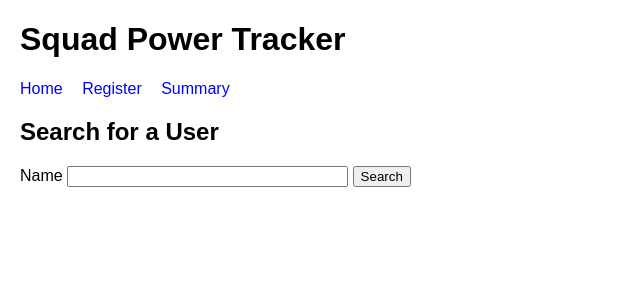
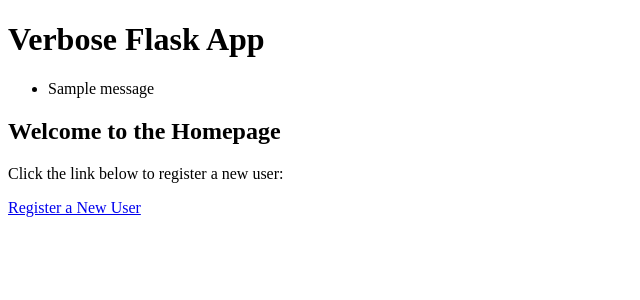
Before and after one commit to gblydenburgh/squadpower, a Flask app: template templates/index.html in a window 1280 px wide. Shown: the top 300 px of the page, without its empty margins (0-640 px from the left). Run offline with Flask 3, Linux system fonts and the light colour scheme; tables that the repository leaves empty hold one stand-in row (values such as "Sample post"); the template is opened without the code that fills it: values that come from a table or form of the project are taken from there, most other values are stand-ins (such as "Sample title", 1, 10 or a date in 2020); one stand-in notice (Sample message) is shown; some libraries are stand-ins or nearby versions.

Commit message:
redone with just names and resistance

```diff
--- a/app.py
+++ b/app.py
@@ -1,80 +1,61 @@
-from flask import Flask, render_template, redirect, url_for, request, flash, jsonify
-from models import db, User, Squad
-from forms import UserForm, SearchForm
-from rapidfuzz import process
+from flask import Flask, render_template, redirect, url_for, flash
+from flask_wtf.csrf import CSRFProtect
+from forms import UserForm
+from models import db, User
 
 app = Flask(__name__)
-app.config['SQLALCHEMY_DATABASE_URI'] = 'sqlite:///squadpower.db'
-app.config['SECRET_KEY'] = 'your_secret_key'
+app.config['SQLALCHEMY_DATABASE_URI'] = 'sqlite:///users.db'
+app.config['SQLALCHEMY_TRACK_MODIFICATIONS'] = False
+app.config['SECRET_KEY'] = 'supersecretkey'
 
+csrf = CSRFProtect(app)
 db.init_app(app)
 
-# Create the database
-with app.app_context():
-    db.create_all()
-
+# Homepage route
 @app.route('/')
 def index():
-    # Display the search form on the homepage
-    search_form = SearchForm()
-    return render_template('index.html', form=search_form)
+    return render_template('index.html')
 
 @app.route('/register', methods=['GET', 'POST'])
 def register():
-    # Handle user registration
     form = UserForm()
-    if form.validate_on_submit():
-        # Check if the user already exists
-        user = User.query.filter_by(name=form.name.data).first()
-        if user:
-            flash('User already exists, please update instead.', 'danger')
+
+    print("Reached the /register route")
+
+    try:
+        if form.validate_on_submit():
+            print("Form validated successfully")
+
+            user = User.query.filter_by(name=form.name.data).first()
+            if user:
+                flash('User already exists, please choose another name.', 'danger')
+                print(f"User '{form.name.data}' already exists.")
+            else:
+                new_user = User(name=form.name.data, resistance=form.resistance.data)
+                db.session.add(new_user)
+                db.session.commit()
+                flash('User registered successfully!', 'success')
+                print(f"User '{form.name.data}' with resistance {form.resistance.data} registered.")
+
+            return redirect(url_for('register'))
         else:
-            # Create a new user
-            user = User(name=form.name.data, resistance=form.resistance.data)
-            for squad_form in form.squads.entries:
-                squad = Squad(power=squad_form.data['power'], user=user)
-                db.session.add(squad)
-            db.session.add(user)
-            db.session.commit()
-            flash('User registered successfully!', 'success')
-        return redirect(url_for('index'))
-    else:
-        flash('Form did not validate. Please correct any errors and try again.', 'danger')
+            print("Form did not validate")
+            for fieldName, errorMessages in form.errors.items():
+                for err in errorMessages:
+                    flash(f"Error in {getattr(form, fieldName).label.text}: {err}", 'danger')
+                    print(f"Validation error in {fieldName}: {err}")
+
+    except Exception as e:
+        print(f"An error occurred: {e}")
+        flash(f"An unexpected error occurred: {e}", 'danger')
+
     return render_template('register.html', form=form)
 
-@app.route('/update/<int:user_id>', methods=['GET', 'POST'])
-def update(user_id):
-    # Handle user updates
-    user = User.query.get_or_404(user_id)
-    form = UserForm(obj=user)
-    if form.validate_on_submit():
-        # Update user details
-        user.name = form.name.data
-        user.resistance = form.resistance.data
-        for i, squad_form in enumerate(form.squads.entries):
-            if i < len(user.squads):
-                user.squads[i].power = squad_form.data['power']
-            else:
-                squad = Squad(power=squad_form.data['power'], user=user)
-                db.session.add(squad)
-        db.session.commit()
-        flash('User updated successfully!', 'success')
-        return redirect(url_for('index'))
-    return render_template('update.html', form=form, user=user)
-
-@app.route('/summary')
-def summary():
-    # Display a summary of all users and their squads
-    users = User.query.all()
-    return render_template('summary.html', users=users)
-
-@app.route('/search', methods=['POST'])
-def search():
-    # Handle the typeahead search
-    query = request.json['query']
-    users = [user.name for user in User.query.all()]
-    results = process.extract(query, users, limit=5)
-    return jsonify(results)
-
 if __name__ == '__main__':
-    app.run(debug=True)
+    try:
+        with app.app_context():
+            db.create_all()  # Ensure the database and tables are created
+            print("Database and tables created successfully.")
+        app.run(debug=True,host='0.0.0.0')
+    except Exception as e:
+        print(f"Failed to start the application: {e}")
--- a/forms.py
+++ b/forms.py
@@ -1,16 +1,17 @@
 from flask_wtf import FlaskForm
-from wtforms import StringField, IntegerField, SubmitField, FieldList, FormField
+from wtforms import StringField, IntegerField, SubmitField
 from wtforms.validators import DataRequired, NumberRange
-
-class SquadForm(FlaskForm):
-    power = IntegerField('Squad Power', validators=[DataRequired(), NumberRange(min=0)])
 
 class UserForm(FlaskForm):
     name = StringField('Name', validators=[DataRequired()])
     resistance = IntegerField('Resistance', validators=[DataRequired(), NumberRange(min=0)])
-    squads = FieldList(FormField(SquadForm), min_entries=4, max_entries=4)
     submit = SubmitField('Save')
 
-class SearchForm(FlaskForm):
-    name = StringField('Name', validators=[DataRequired()])
-    submit = SubmitField('Search')
+    def validate(self, *args, **kwargs):
+        # Call the parent class's validate method to ensure full validation is done
+        rv = super(UserForm, self).validate(*args, **kwargs)
+        if not rv:
+            print("Form validation failed.")  # Log if validation fails
+        else:
+            print("Form validation succeeded.")  # Log if validation succeeds
+        return rv
--- a/static/script.js
+++ /dev/null
@@ -1,24 +0,0 @@
-document.addEventListener('DOMContentLoaded', function() {
-    const input = document.getElementById('name');
-    const results = document.getElementById('results');
-
-    input.addEventListener('input', function() {
-        fetch('/search', {
-            method: 'POST',
-            headers: { 'Content-Type': 'application/json' },
-            body: JSON.stringify({ query: input.value }),
-        })
-        .then(response => response.json())
-        .then(data => {
-            results.innerHTML = '';
-            data.forEach(item => {
-                const li = document.createElement('li');
-                li.textContent = item[0];
-                li.addEventListener('click', () => {
-                    window.location.href = '/update/' + item[2];
-                });
-                results.appendChild(li);
-            });
-        });
-    });
-});
--- a/static/style.css
+++ /dev/null
@@ -1,37 +0,0 @@
-body {
-    font-family: Arial, sans-serif;
-    margin: 20px;
-}
-
-header {
-    margin-bottom: 20px;
-}
-
-nav a {
-    margin-right: 15px;
-    text-decoration: none;
-    color: blue;
-}
-
-nav a:hover {
-    text-decoration: underline;
-}
-
-table {
-    width: 100%;
-    border-collapse: collapse;
-}
-
-th, td {
-    padding: 10px;
-    border: 1px solid #ddd;
-}
-
-th a {
-    color: blue;
-    text-decoration: none;
-}
-
-th a:hover {
-    text-decoration: underline;
-}
--- a/templates/base.html
+++ b/templates/base.html
@@ -3,21 +3,23 @@
 <head>
     <meta charset="UTF-8">
     <meta name="viewport" content="width=device-width, initial-scale=1.0">
-    <title>{{ title }} - Squad Power Tracker</title>
-    <link rel="stylesheet" href="{{ url_for('static', filename='style.css') }}">
+    <title>{{ title }} - Verbose Flask App</title>
 </head>
 <body>
     <header>
-        <h1>Squad Power Tracker</h1>
+        <h1>Verbose Flask App</h1>
     </header>
-    <nav>
-        <a href="{{ url_for('index') }}">Home</a>
-        <a href="{{ url_for('register') }}">Register</a>
-        <a href="{{ url_for('summary') }}">Summary</a>
-    </nav>
     <main>
+        {% with messages = get_flashed_messages(with_categories=true) %}
+            {% if messages %}
+                <ul class="flashes">
+                {% for category, message in messages %}
+                    <li class="{{ category }}">{{ message }}</li>
+                {% endfor %}
+                </ul>
+            {% endif %}
+        {% endwith %}
         {% block content %}{% endblock %}
     </main>
-    <script src="{{ url_for('static', filename='script.js') }}"></script>
 </body>
 </html>
--- a/templates/index.html
+++ b/templates/index.html
@@ -1,10 +1,7 @@
 {% extends 'base.html' %}
 
 {% block content %}
-    <h2>Search for a User</h2>
-    <form id="search-form">
-        {{ form.name.label }} {{ form.name(size=32) }}
-        <button type="submit">Search</button>
-    </form>
-    <ul id="results"></ul>
+    <h2>Welcome to the Homepage</h2>
+    <p>Click the link below to register a new user:</p>
+    <a href="{{ url_for('register') }}">Register a New User</a>
 {% endblock %}
```
Also changed, not shown: models.py (+2 -5 lines), templates/register.html (+1 -6 lines), templates/summary.html (deleted, +0 -28 lines), templates/update.html (deleted, +0 -15 lines), 1 other file.
